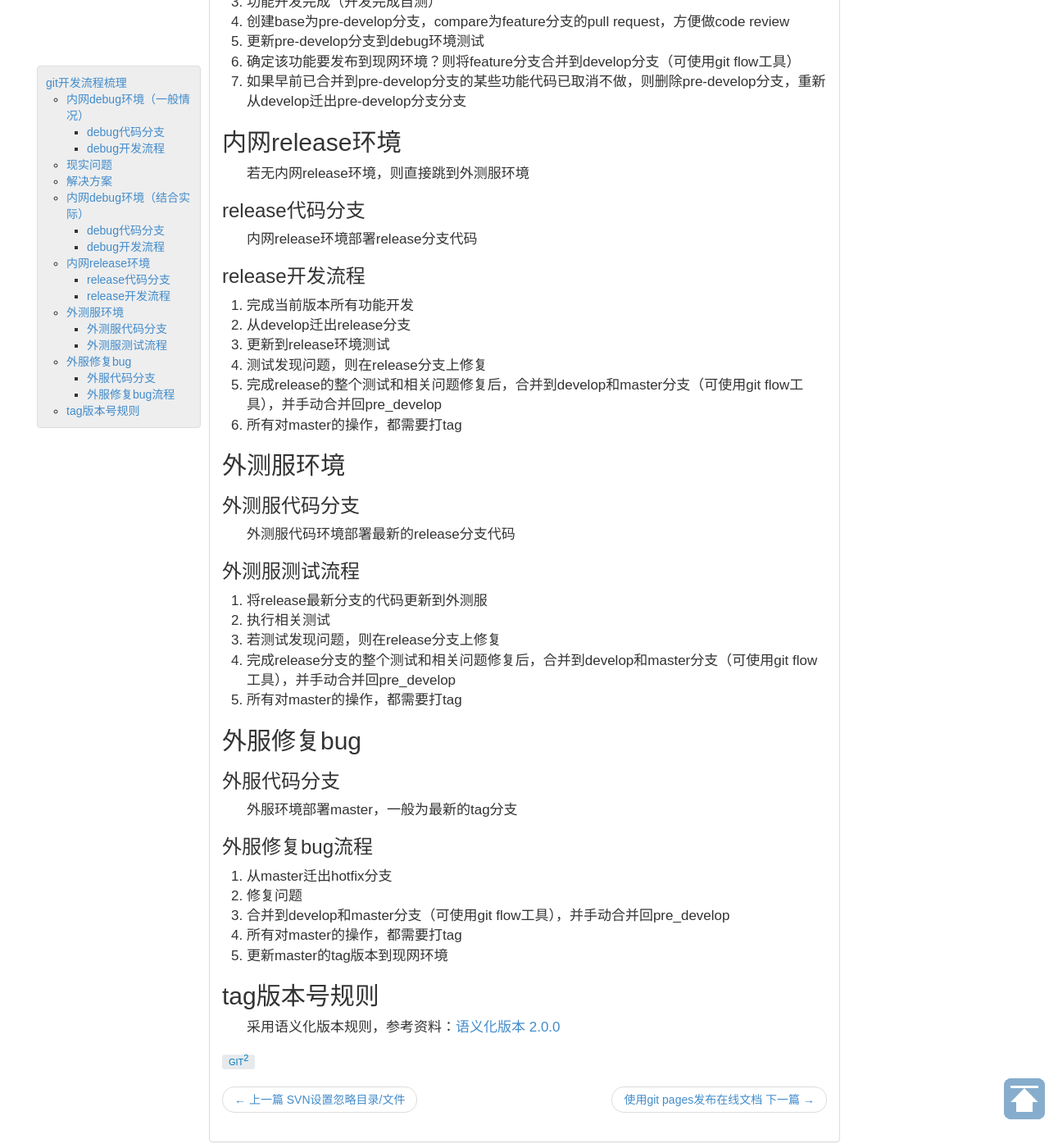
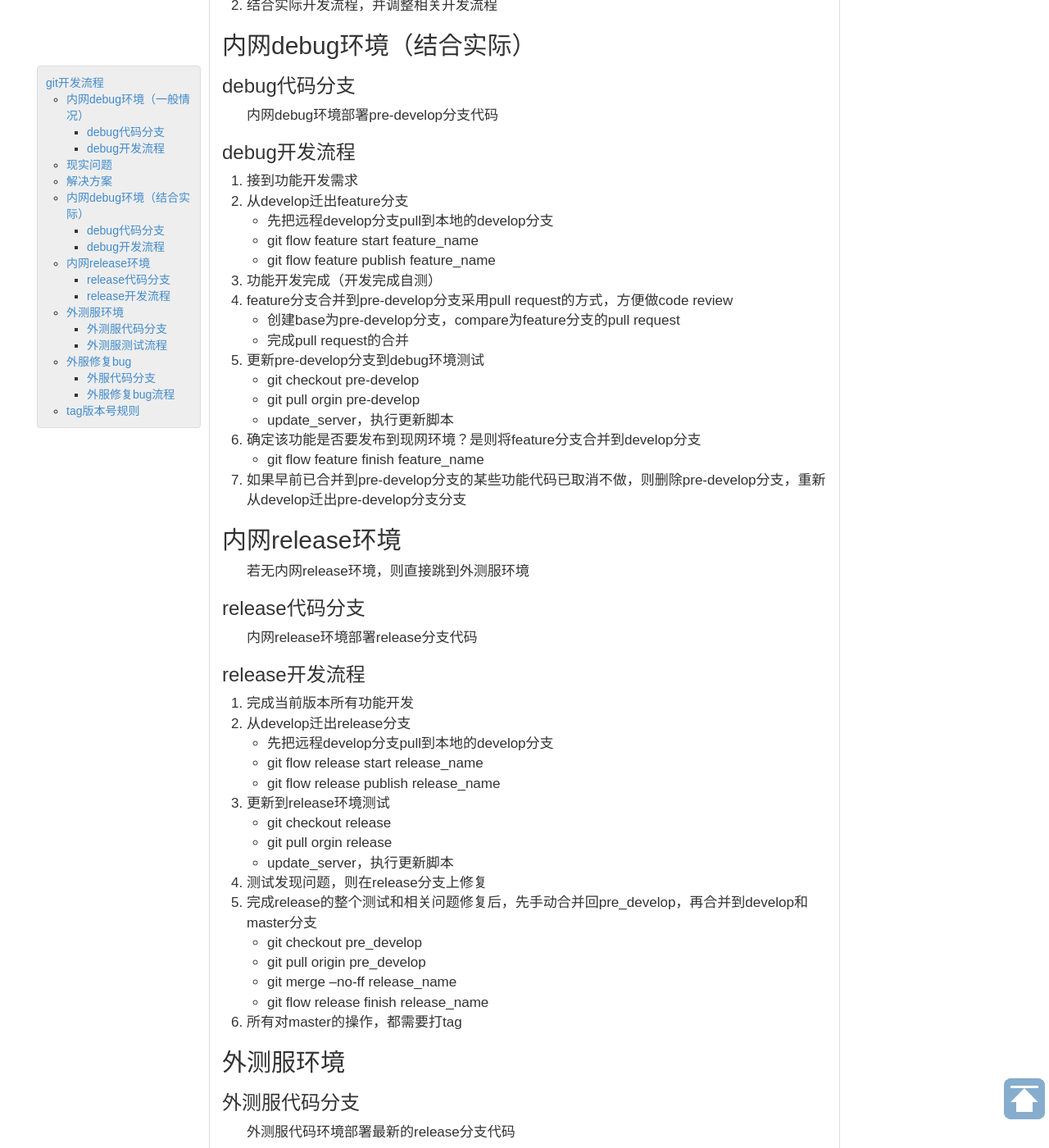
Before and after one commit to leoluffy/leoluffy.github.io, a Jekyll site: the page built from _posts/2017-04-18-git-flow.md, in a window 1280 px wide and 1400 px high, scrolled down 1162 px. Shown: the whole window at 82% size. Built offline with Jekyll 4.4.1, drawn with Linux system fonts in a browser that asks for light colours; comment, search, counter and statistics services are not loaded; some of the changed text lies outside the part shown.

Commit message:
【开发】优化git开发流程文档

```diff
--- a/_posts/2017-04-18-git-flow.md
+++ b/_posts/2017-04-18-git-flow.md
@@ -8,11 +8,12 @@ tags : [GIT]
 * auto-gen TOC:
 {:toc}
 
-# git开发流程梳理
+# git开发流程
 遵循git flow开发流程，参考资料：
 
 1. [Git 在团队中的最佳实践--如何正确使用Git Flow](http://www.cnblogs.com/cnblogsfans/p/5075073.html)
 2. [阮一峰-Git分支管理策略](http://www.ruanyifeng.com/blog/2012/07/git.html)
+3. [git flow工具](https://github.com/petervanderdoes/gitflow-avh)
 
 ## 内网debug环境（一般情况）
 ### debug代码分支
@@ -21,9 +22,20 @@ tags : [GIT]
 ### debug开发流程
 1. 接到功能开发需求
 2. 从develop迁出feature分支
+   * 先把远程develop分支pull到本地的develop分支
+   * git flow feature start feature_name
+   * git flow feature publish feature_name
 3. 功能开发完成（开发完成自测）
-4. 合并到develop
-5. 更新到debug环境测试
+4. 完成feature开发，并合并到develop
+5. feature分支合并到develop分支采用pull request的方式，方便做code review
+   * 创建base为develop分支，compare为feature分支的pull request
+   * 先完成pull request的合并
+   * 再完成feature的开发：git flow feature finish feature_name
+6. 更新到debug环境测试
+   * git checkout develop
+   * git pull orgin develop
+   * update_server，执行更新脚本
+
 
 ## 现实问题
 1. 有些功能不打算跟随本版本出外服，但是要求先放到debug上去把功能测试完毕，如何处理？（因为debug上跑的develop的代码，要上debug就意味着要合并到develop，而之后的release又是从develop迁出的）
@@ -41,10 +53,19 @@ tags : [GIT]
 ### debug开发流程
 1. 接到功能开发需求
 2. 从develop迁出feature分支
+   * 先把远程develop分支pull到本地的develop分支
+   * git flow feature start feature_name
+   * git flow feature publish feature_name
 3. 功能开发完成（开发完成自测）
-4. 创建base为pre-develop分支，compare为feature分支的pull request，方便做code review
+4. feature分支合并到pre-develop分支采用pull request的方式，方便做code review
+   * 创建base为pre-develop分支，compare为feature分支的pull request
+   * 完成pull request的合并
 5. 更新pre-develop分支到debug环境测试
-6. 确定该功能要发布到现网环境？则将feature分支合并到develop分支（可使用git flow工具）
+   * git checkout pre-develop
+   * git pull orgin pre-develop
+   * update_server，执行更新脚本
+6. 确定该功能是否要发布到现网环境？是则将feature分支合并到develop分支
+   * git flow feature finish feature_name
 7. 如果早前已合并到pre-develop分支的某些功能代码已取消不做，则删除pre-develop分支，重新从develop迁出pre-develop分支分支
 
 
@@ -55,9 +76,19 @@ tags : [GIT]
 ### release开发流程
 1. 完成当前版本所有功能开发
 2. 从develop迁出release分支
+   * 先把远程develop分支pull到本地的develop分支
+   * git flow release start release_name
+   * git flow release publish release_name
 3. 更新到release环境测试
+   * git checkout release
+   * git pull orgin release
+   * update_server，执行更新脚本
 4. 测试发现问题，则在release分支上修复
-5. 完成release的整个测试和相关问题修复后，合并到develop和master分支（可使用git flow工具），并手动合并回pre_develop
+5. 完成release的整个测试和相关问题修复后，先手动合并回pre_develop，再合并到develop和master分支
+   * git checkout pre_develop
+   * git pull origin pre_develop
+   * git merge --no-ff release_name
+   * git flow release finish release_name
 6. 所有对master的操作，都需要打tag
 
 ## 外测服环境
@@ -67,7 +98,11 @@ tags : [GIT]
 1. 将release最新分支的代码更新到外测服
 2. 执行相关测试
 3. 若测试发现问题，则在release分支上修复
-4. 完成release分支的整个测试和相关问题修复后，合并到develop和master分支（可使用git flow工具），并手动合并回pre_develop
+4. 完成release分支的整个测试和相关问题修复后，先手动合并回pre_develop，再合并到develop和master分支
+   * git checkout pre_develop
+   * git pull origin pre_develop
+   * git merge --no-ff release_name
+   * git flow release finish release_name
 5. 所有对master的操作，都需要打tag
 
 
@@ -76,8 +111,15 @@ tags : [GIT]
 外服环境部署master，一般为最新的tag分支
 ### 外服修复bug流程
 1. 从master迁出hotfix分支
-2. 修复问题
-3. 合并到develop和master分支（可使用git flow工具），并手动合并回pre_develop
+   * 先把远程master分支pull到本地的master分支
+   * git flow hotfix start hotfix_name
+   * git flow hotfix publish hotfix_name
+2. 完成bug修复
+3. 先手动合并回pre_develop，再合并到develop和master分支
+   * git checkout pre_develop
+   * git pull origin pre_develop
+   * git merge --no-ff hotfix_name
+   * git flow hotfix finish hotfix_name
 4. 所有对master的操作，都需要打tag
 5. 更新master的tag版本到现网环境
 
```
